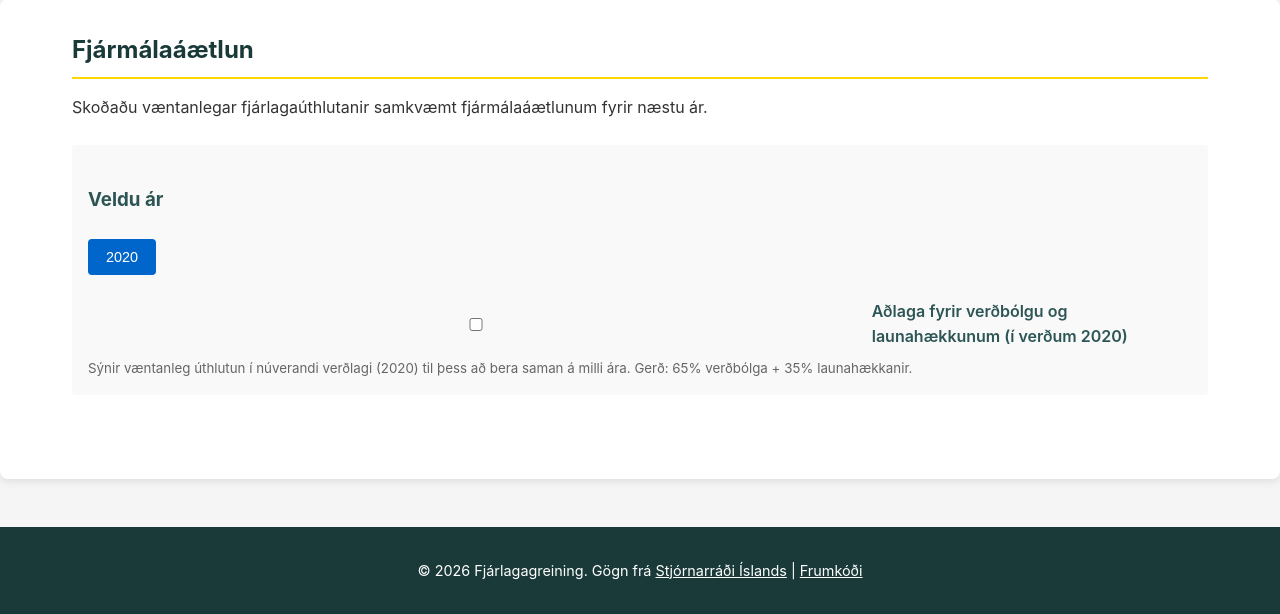
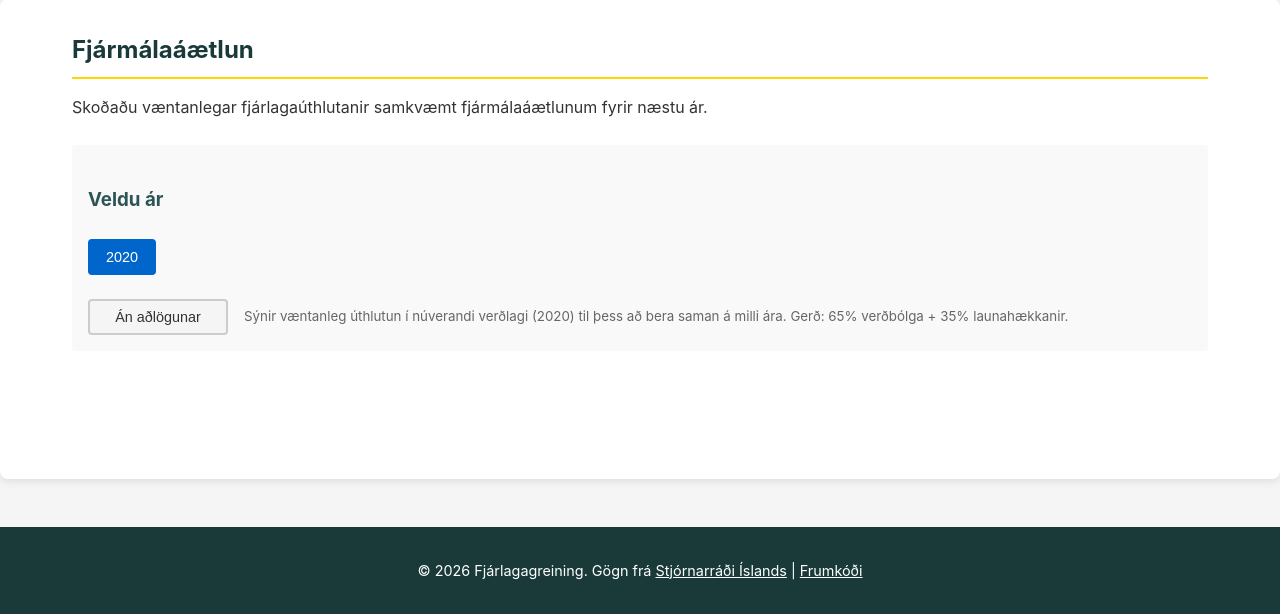
Before and after one commit to bjornlevi/fjarlog, a Flask app: template templates/fjarmalaaeatlun.html in a window 1280 px wide. Shown: the part 200-814 px from the top of the page. Run offline with Flask 3, Linux system fonts and the light colour scheme; the template is opened without the code that fills it: most values are stand-ins (such as "Sample title", 1, 10 or a date in 2020).

Commit message:
Convert inflation adjustment checkbox to toggle button
Changes:
- Replace checkbox with styled toggle button
- Button text: 'Án aðlögunar' (default) → 'Með aðlögun (2026 verð)' (when active)
- Button changes color when enabled for clear visual feedback
- Cleaner, more discoverable UI for toggling inflation adjustment

Co-Authored-By: Claude Haiku 4.5 <noreply@anthropic.com>

```diff
--- a/templates/fjarmalaaeatlun.html
+++ b/templates/fjarmalaaeatlun.html
@@ -156,15 +156,41 @@
         </div>
 
         <div>
-            <label style="display: flex; align-items: center; gap: 0.5rem;">
-                <input type="checkbox" id="enable-inflation" onchange="loadData()">
-                <span>Aðlaga fyrir verðbólgu og launahækkunum (í verðum {{ current_year }})</span>
-            </label>
-            <small style="display: block; margin-top: 0.5rem; color: #666;">
-                Sýnir væntanleg úthlutun í núverandi verðlagi ({{ current_year }}) til þess að bera saman á milli ára.
-                Gerð: 65% verðbólga + 35% launahækkanir.
-            </small>
+            <div style="display: flex; align-items: center; gap: 1rem;">
+                <button id="inflation-toggle" class="inflation-btn" onclick="toggleInflation()">
+                    Án aðlögunar
+                </button>
+                <small style="color: #666; flex: 1;">
+                    Sýnir væntanleg úthlutun í núverandi verðlagi ({{ current_year }}) til þess að bera saman á milli ára.
+                    Gerð: 65% verðbólga + 35% launahækkanir.
+                </small>
+            </div>
         </div>
+
+        <style>
+            .inflation-btn {
+                padding: 0.5rem 1rem;
+                background: #f5f5f5;
+                color: #333;
+                border: 2px solid #ccc;
+                cursor: pointer;
+                font-size: 0.9rem;
+                border-radius: 4px;
+                transition: all 0.2s;
+                min-width: 140px;
+                font-weight: 500;
+            }
+
+            .inflation-btn.active {
+                background: #0066cc;
+                color: white;
+                border-color: #0066cc;
+            }
+
+            .inflation-btn:hover {
+                border-color: #0066cc;
+            }
+        </style>
     </div>
 
     <div id="loading" class="loading hidden">Hleð gögnum...</div>
@@ -190,6 +216,22 @@
 
 <script>
     let selectedYear = null;
+    let inflationEnabled = false;
+
+    function toggleInflation() {
+        inflationEnabled = !inflationEnabled;
+        const btn = document.getElementById('inflation-toggle');
+
+        if (inflationEnabled) {
+            btn.textContent = 'Með aðlögun (2026 verð)';
+            btn.classList.add('active');
+        } else {
+            btn.textContent = 'Án aðlögunar';
+            btn.classList.remove('active');
+        }
+
+        loadData();
+    }
 
     function formatNumberIS(value) {
         if (value === null || value === undefined || isNaN(value)) return '—';
@@ -222,8 +264,7 @@
 
         // Build API URL with inflation adjustment if enabled
         let apiUrl = `/api/plan?year=${year}`;
-        const enableInflation = document.getElementById('enable-inflation').checked;
-        if (enableInflation) {
+        if (inflationEnabled) {
             // Adjust to current year (2026)
             apiUrl += '&adjust_inflation_to=2026';
         }
```
